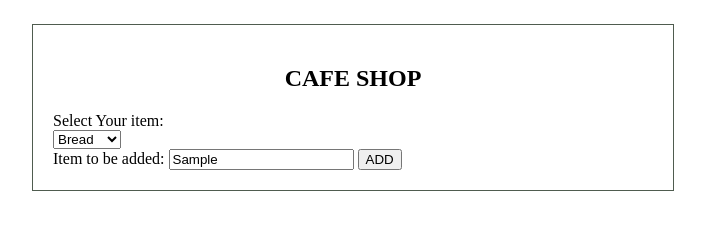
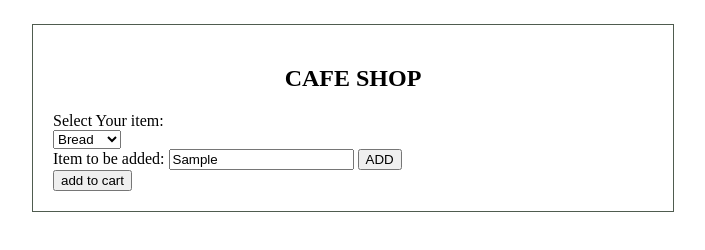
Before and after one commit to lab-brussels-1/Group2-Separation-of-concerns, a website built with Vite: page index.html in a window 1280 px wide. Both pictures are taken after typing "Sample" into the empty fields and a click on the button "ADD". Shown: the whole page, without its empty margins (287-992 px from the left). Built offline with nearby package versions, Linux system fonts and the light colour scheme.

Commit message:
styles corrected

```diff
--- a/client/src/init.js
+++ b/client/src/init.js
@@ -1,7 +1,8 @@
 document.getElementById('add-product').addEventListener('click', (event) => {
-  const item = document.getElementById('input-text-id').value;
+  const item = event.target.form;
+  const additem= item.value.value;
   const x = document.getElementById('mySelect');
   const option = document.createElement('option');
-  option.text = item;
+  option.text = additem;
   x.add(option, x[0]);
 });
--- a/index.html
+++ b/index.html
@@ -11,6 +11,7 @@
 	<body>
 		<section class="center" id="user-interface">
 			<h1>CAFE SHOP</h1>
+			<form>
 			Select Your item:
 			<div class="add-section">
 					<select  id="mySelect">
@@ -22,7 +23,10 @@
 				  Item to be added:
 				  <input name="value" type="text" id="input-text-id"/>
 				<button type="button" id="add-product">ADD</button>
+				<br>
+				<input type="submit" value="add to cart">
 			</div>
+			</form>
 			<code id="added-value" class="output"></code>
 		</section>
 
```
